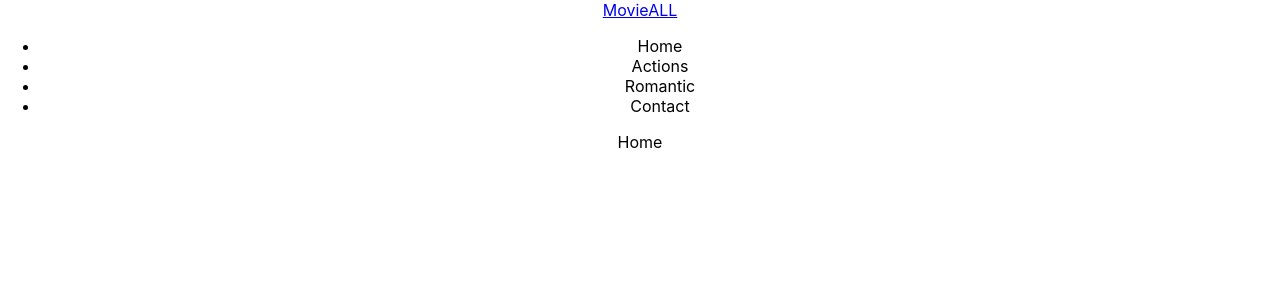
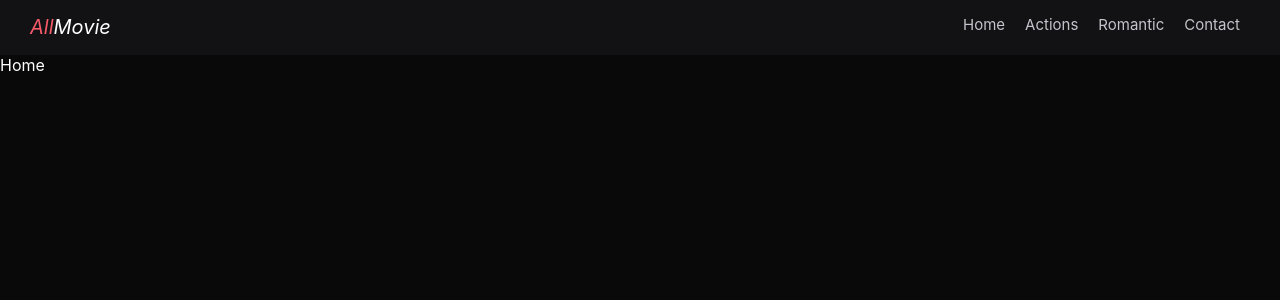
Before and after one commit to Osvaldo943/MovieApp, a React (Vite) app: page / in a window 1280 px wide. Shown: the top 300 px of the page. Built offline with nearby package versions, Linux system fonts and the light colour scheme.

Commit message:
Created Header

```diff
--- a/package.json
+++ b/package.json
@@ -11,7 +11,8 @@
     "react": "^18.0.0",
     "react-dom": "^18.0.0",
     "react-router-dom": "^6.3.0",
-    "style-components": "^0.1.0"
+    "style-components": "^0.1.0",
+    "styled-components": "^5.3.5"
   },
   "devDependencies": {
     "@types/react": "^18.0.0",
--- a/src/App.css
+++ /dev/null
@@ -1,42 +0,0 @@
-.App {
-  text-align: center;
-}
-
-.App-logo {
-  height: 40vmin;
-  pointer-events: none;
-}
-
-@media (prefers-reduced-motion: no-preference) {
-  .App-logo {
-    animation: App-logo-spin infinite 20s linear;
-  }
-}
-
-.App-header {
-  background-color: #282c34;
-  min-height: 100vh;
-  display: flex;
-  flex-direction: column;
-  align-items: center;
-  justify-content: center;
-  font-size: calc(10px + 2vmin);
-  color: white;
-}
-
-.App-link {
-  color: #61dafb;
-}
-
-@keyframes App-logo-spin {
-  from {
-    transform: rotate(0deg);
-  }
-  to {
-    transform: rotate(360deg);
-  }
-}
-
-button {
-  font-size: calc(10px + 2vmin);
-}
--- a/src/App.tsx
+++ b/src/App.tsx
@@ -1,5 +1,5 @@
 import { BrowserRouter } from 'react-router-dom'
-import './App.css'
+import './styles/global.css'
 import Router from './Router'
 
 function App() {
--- a/src/components/Header/index.tsx
+++ b/src/components/Header/index.tsx
@@ -1,19 +1,31 @@
 import {Link} from "react-router-dom"
+import  * as S from "./style"
+
 function Header(){
   return(
-    <header>
+    <S.Header>
+      <S.Logo>
         <Link to="/">
-        <div>MovieALL</div>
+          <span>All</span>Movie
         </Link>
+      </S.Logo>
       <nav>
         <ul>
+            <Link to="/">
               <li>Home</li>
+            </Link>
+            <Link to="/">
               <li>Actions</li>
+            </Link>
+            <Link to="/">
               <li>Romantic</li>
+            </Link>
+            <Link to="/">
               <li>Contact</li>
+            </Link>
         </ul>
       </nav>
-    </header>
+    </S.Header>
   )
 }
 
--- /dev/null
+++ b/src/components/Header/style.tsx
@@ -0,0 +1,37 @@
+import styled, {AnyStyledComponents} from "styled-components"
+
+export const Header:AnyStyledComponents = styled.header`
+  display: flex;
+  justify-content: space-between;
+  padding: 15px 30px;
+  background: #121214;
+  border-bottom: 1px solid #121214;
+
+  ul {
+    list-style: none;
+    display: flex;
+    justify-content: center;
+  }
+  nav ul  a {
+    text-decoration: none;
+    color: #C4C4CC;
+    padding: 0 10px;
+    font-size: 15px;
+    transition: all .2s ease-in;
+
+    &:hover {
+      color: #F75A68;
+    }
+  }
+`
+export const Logo:AnyStyledComponents = styled.div`
+  a {
+    text-decoration: none;
+    color: #ffffff;
+    font-size: 20px;
+    font-style: italic;
+  }
+  a span {
+    color: #F75A68 !important;
+  }
+`
--- /dev/null
+++ b/src/styles/global.css
@@ -0,0 +1,10 @@
+*{
+  margin: 0;
+  padding: 0;
+  outline: 0;
+  box-sizing: border-box;
+}
+body {
+  background: #09090A;
+  color: #ffffff;
+}
```
Also changed, not shown: 1 other file (tests, documents, lock files or other folders). Lines whose indentation alone changed are shown as unchanged.
